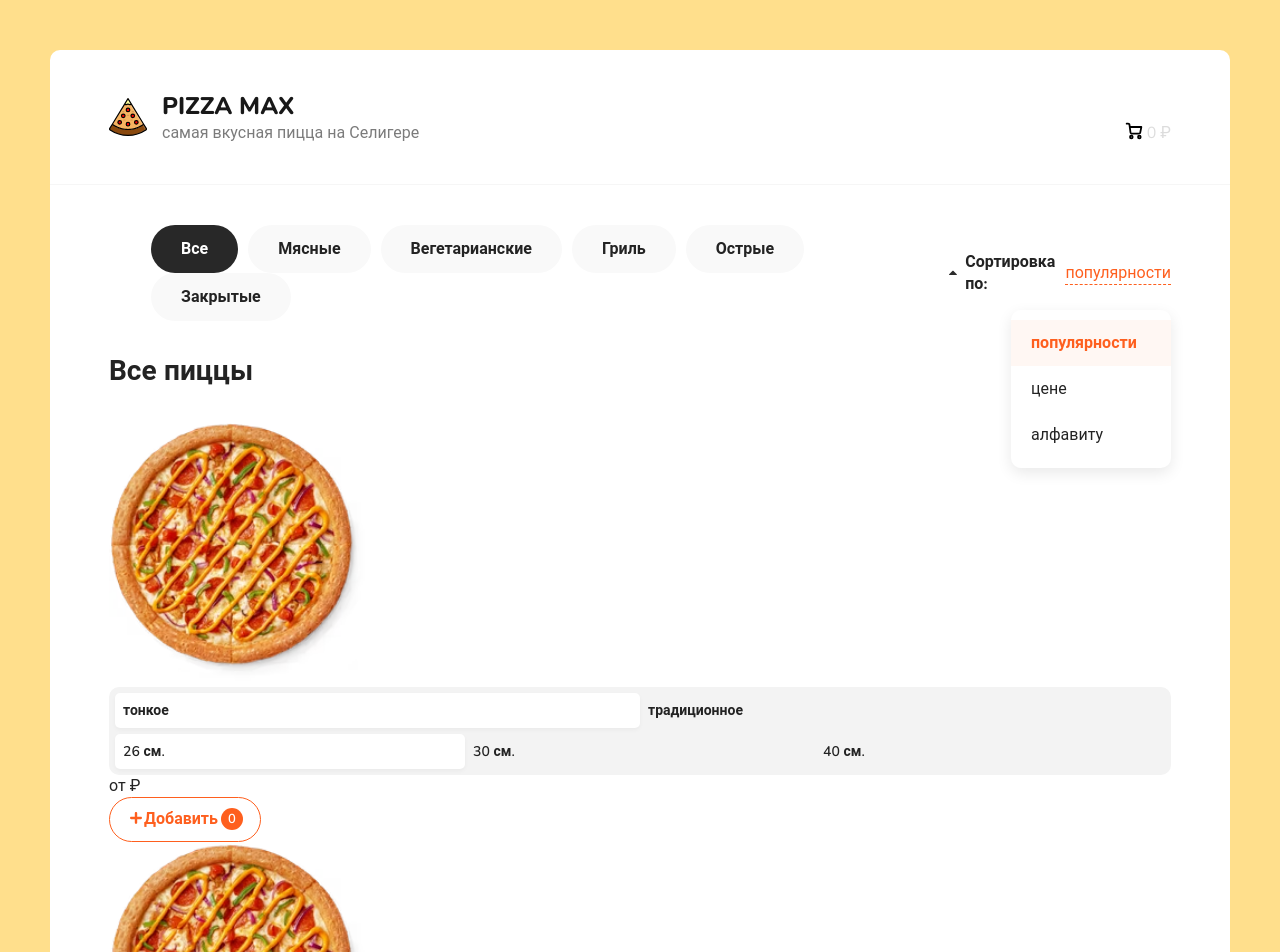
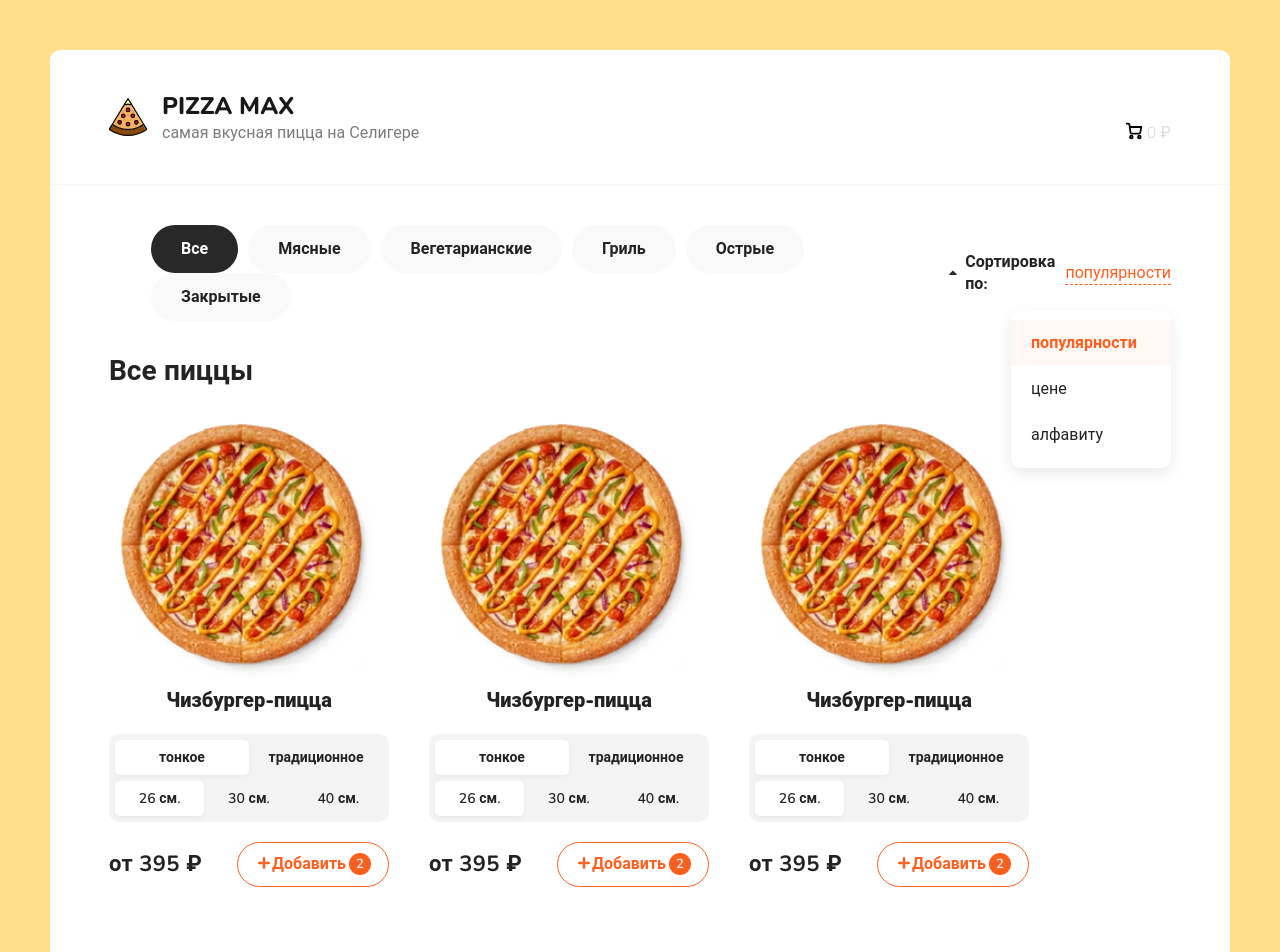
Before and after one commit to Ninjamsc/pizza-max, a React (Create React App) app: page / in a window 1280 px wide. Shown: the top 952 px of the page. Built offline with nearby package versions, Linux system fonts and the light colour scheme.

Commit message:
Jul 26, 2025, 11:46 PM

```diff
--- a/src/components/PizzaBlock.jsx
+++ b/src/components/PizzaBlock.jsx
@@ -1,15 +1,9 @@
 import React from "react";
-
-function PizzaBlock({ title, price }) {
-  const [pizzaCount, setPizzaCount] = React.useState(0);
-  const onClickAdd = () => {
-    setPizzaCount(pizzaCount + 1);
-  };
-
+function PizzaBlock() {
   return (
-    <div class="izza-block">
+    <div class="pizza-block">
       <img class="pizza-block__image" src="./img/pizza_def.jpg" alt="Pizza" />
-      <h4 class="piza-block__title">{title}</h4>
+      <h4 class="pizza-block__title">Чизбургер-пицца</h4>
       <div class="pizza-block__selector">
         <ul>
           <li class="active">тонкое</li>
@@ -21,9 +15,9 @@ function PizzaBlock({ title, price }) {
           <li>40 см.</li>
         </ul>
       </div>
-      <div class="pizz-block__bottom">
-        <div class="piza-block__price">от {price} ₽</div>
-        <button onClick={onClickAdd} class="button button--outline button--add">
+      <div class="pizza-block__bottom">
+        <div class="pizza-block__price">от 395 ₽</div>
+        <div class="button button--outline button--add">
           <svg
             width="12"
             height="12"
@@ -37,8 +31,8 @@ function PizzaBlock({ title, price }) {
             />
           </svg>
           <span>Добавить</span>
-          <i>{pizzaCount}</i>
-        </button>
+          <i>2</i>
+        </div>
       </div>
     </div>
   );
```
